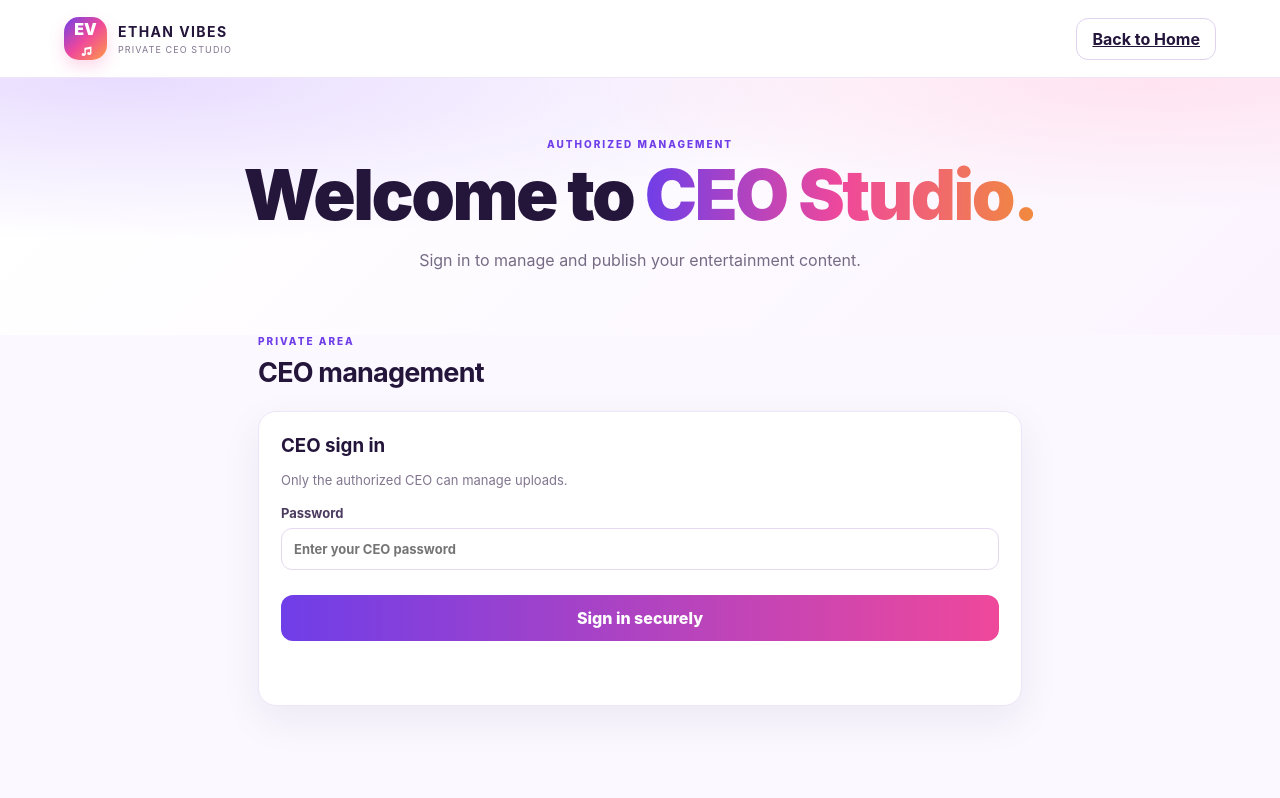
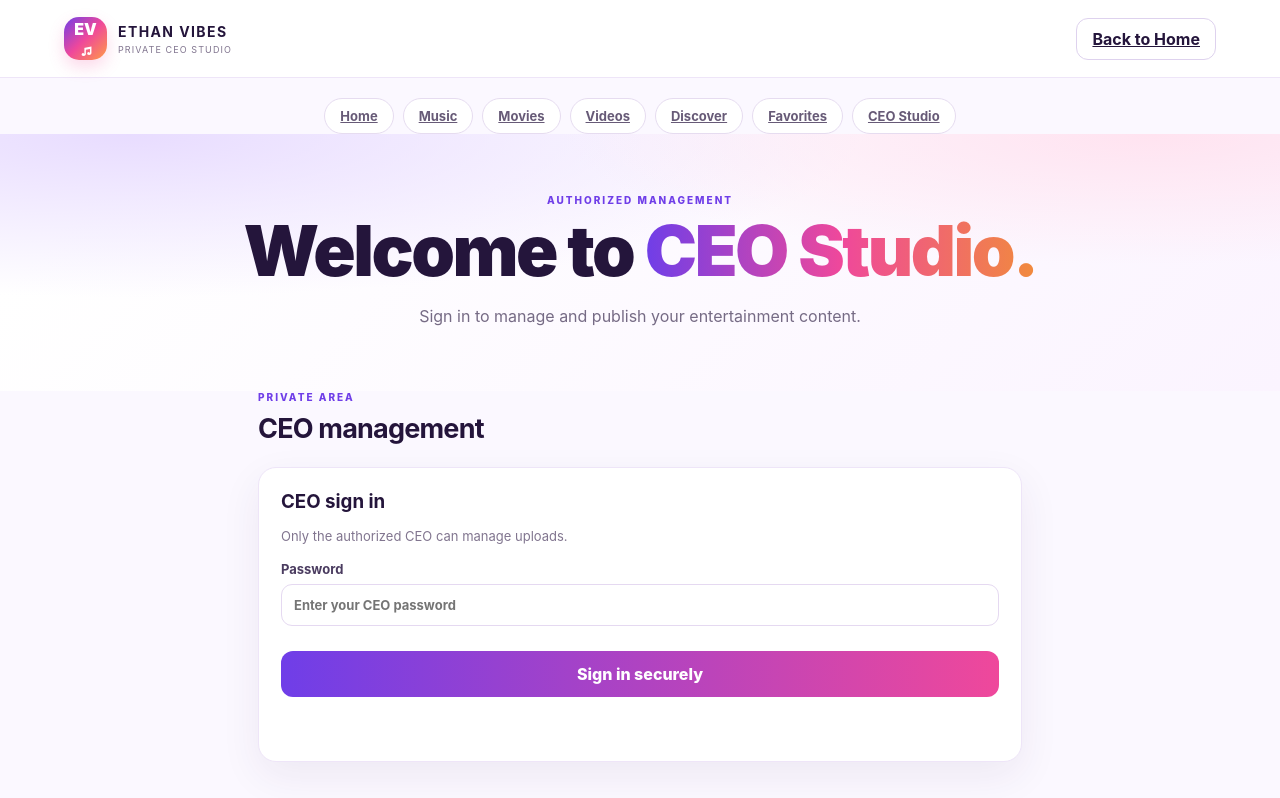
Before and after one commit to debethan694-ai/ethan-vibes, a website: page public/ceo.html in a window 1280 px wide. Shown: the top 798 px of the page. Drawn offline with Linux system fonts and the light colour scheme; no server answers.

Commit message:
Update ceo.html

```diff
--- a/public/ceo.html
+++ b/public/ceo.html
@@ -17,7 +17,17 @@
     <a class="outline-btn" href="/">Back to Home</a>
   </header>
 
-  <main>
+<nav class="filters" aria-label="Main navigation">
+  <a class="chip" href="/">Home</a>
+  <a class="chip" href="/music.html">Music</a>
+  <a class="chip" href="/movies.html">Movies</a>
+  <a class="chip" href="/videos.html">Videos</a>
+  <a class="chip" href="/discover.html">Discover</a>
+  <a class="chip" href="/favorites.html">Favorites</a>
+  <a class="chip" href="/ceo.html">CEO Studio</a>
+</nav>
+
+<main>
     <section class="hero">
       <p class="eyebrow">AUTHORIZED MANAGEMENT</p>
       <h1>Welcome to <span>CEO Studio.</span></h1>
```
